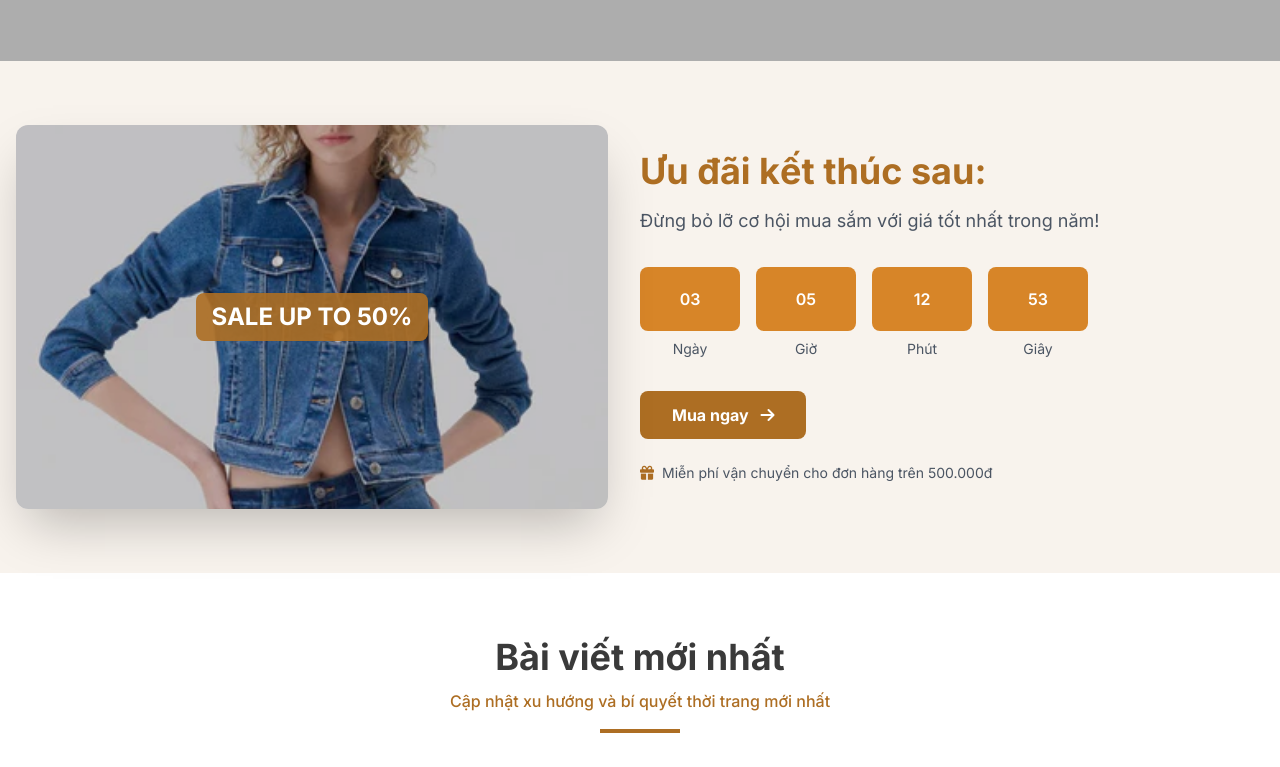
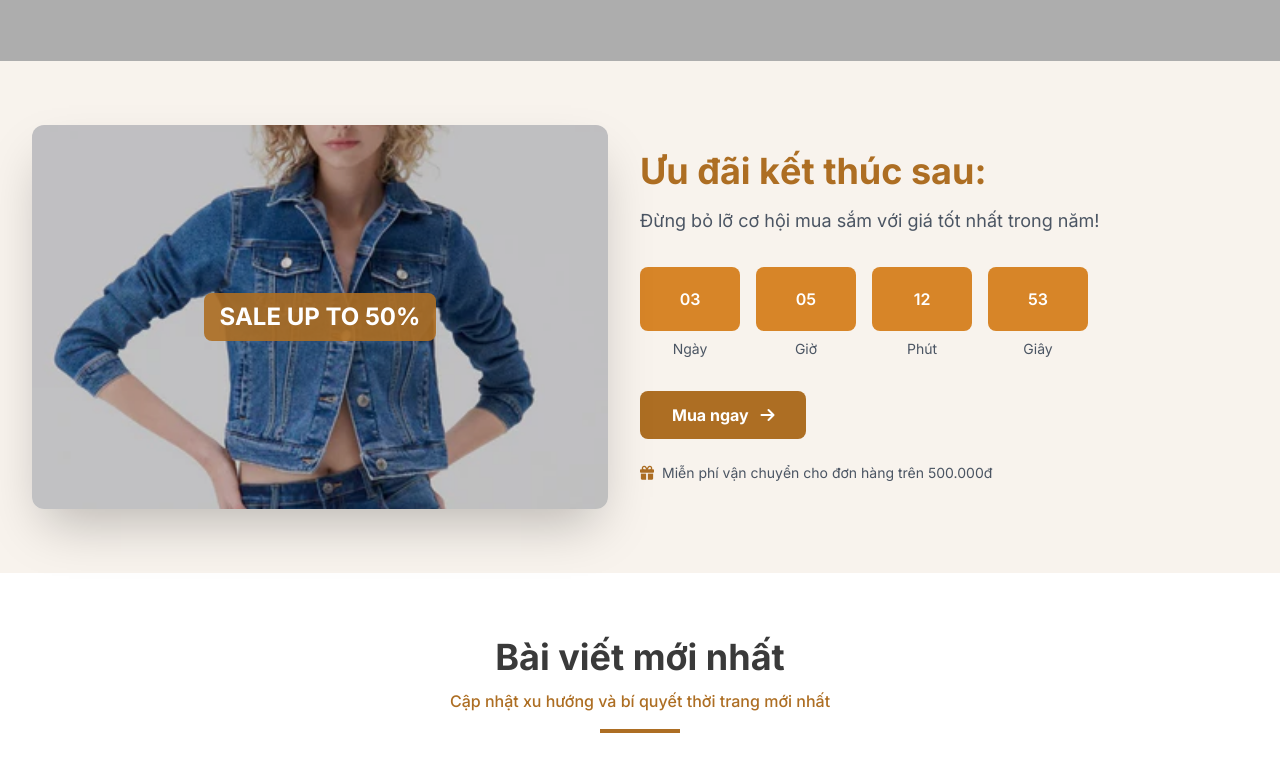
Before and after one commit to trunghieu16092003/figma, a website with bundled scripts: page src/index/index.html in a window 1280 px wide. Shown: the part 2380-3147 px from the top of the page. Built offline with nearby package versions, Linux system fonts and the light colour scheme; no server answers; files whose address does not match are found by name.

```diff
--- a/src/index/index.html
+++ b/src/index/index.html
@@ -202,7 +202,7 @@
         </div>
       </div>
       <section class="relative py-12 md:py-16 bg-[#f8f3ed]">
-        <div class="container mx-auto px-4">
+        <div class="container mx-auto px-4 sm:px-6 lg:px-8">
           <div class="flex flex-col md:flex-row items-center">
             <!-- Hình ảnh bên trái -->
             <div class="w-full md:w-1/2 mb-8 md:mb-0 md:pr-8">
```
